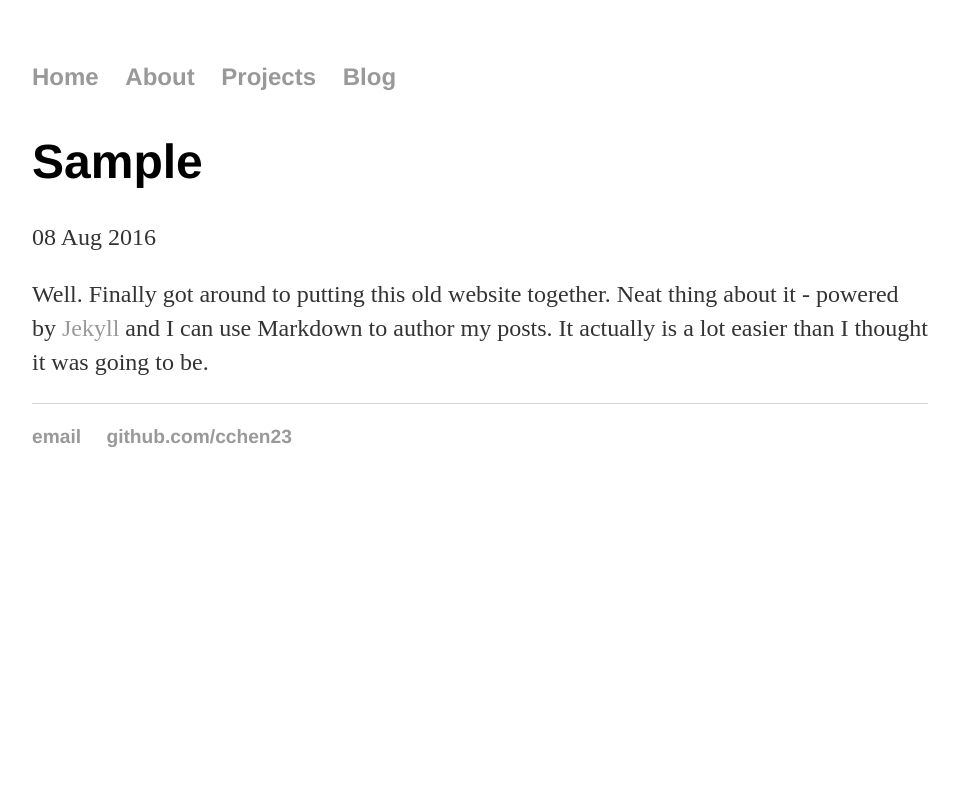
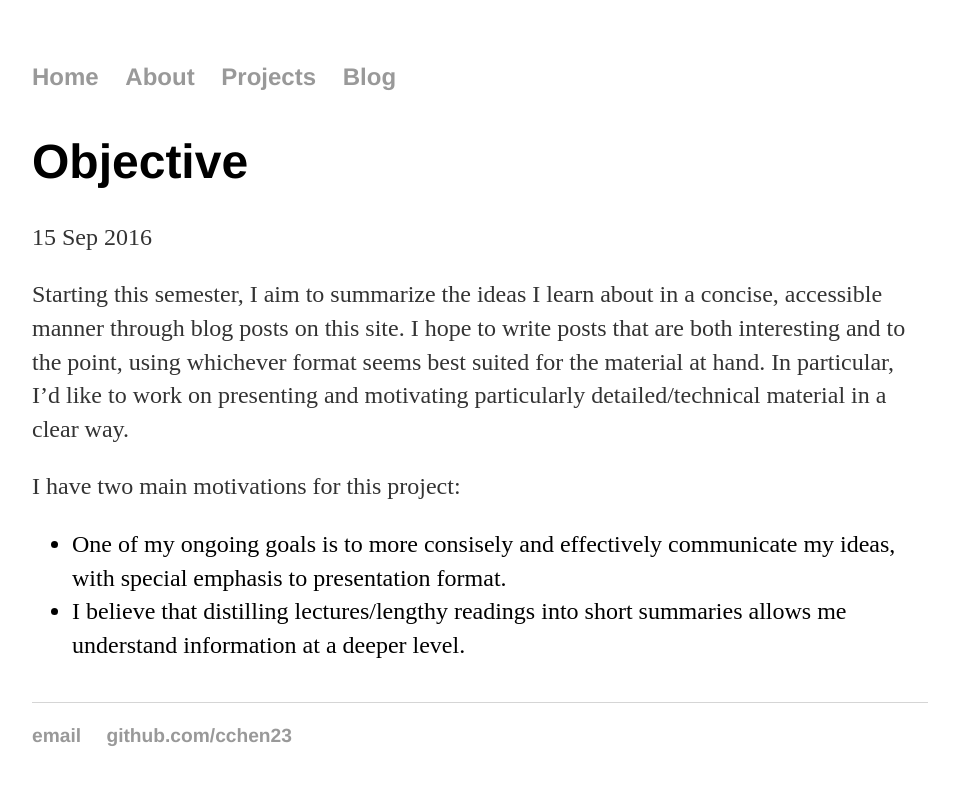
Before and after one commit to cchen23/cchen23.githhub.io, a Jekyll site: the page built from _posts/2016-08-08-sample.md, in a window 1280 px wide. Shown: the top 785 px of the page, without its empty margins (160-1119 px from the left). Built offline with Jekyll 4.4.1, drawn with Linux system fonts in a browser that asks for light colours.

Commit message:
Update 2016-08-08-sample.md
Motivation for blog posts

```diff
--- a/_posts/2016-08-08-sample.md
+++ b/_posts/2016-08-08-sample.md
@@ -1,7 +1,11 @@
 ---
 layout: post
-title: "Sample"
-date: 2016-08-08
+title: "Objective"
+date: 2016-09-15
 ---
 
-Well. Finally got around to putting this old website together. Neat thing about it - powered by [Jekyll](http://jekyllrb.com) and I can use Markdown to author my posts. It actually is a lot easier than I thought it was going to be.
+Starting this semester, I aim to summarize the ideas I learn about in a concise, accessible manner through blog posts on this site. I hope to write posts that are both interesting and to the point, using whichever format seems best suited for the material at hand. In particular, I'd like to work on presenting and motivating particularly detailed/technical material in a clear way.
+
+I have two main motivations for this project:
+* One of my ongoing goals is to more consisely and effectively communicate my ideas, with special emphasis to presentation format.
+* I believe that distilling lectures/lengthy readings into short summaries allows me understand information at a deeper level.
```
